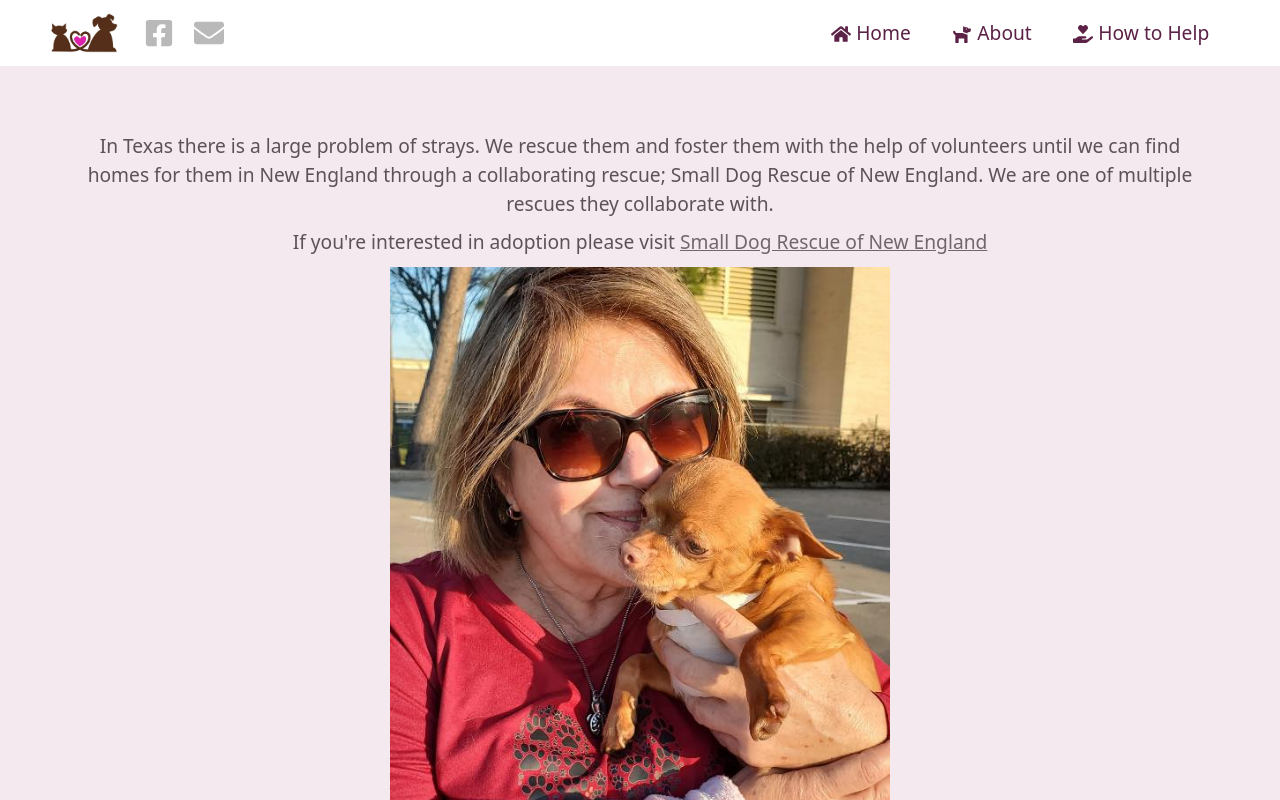
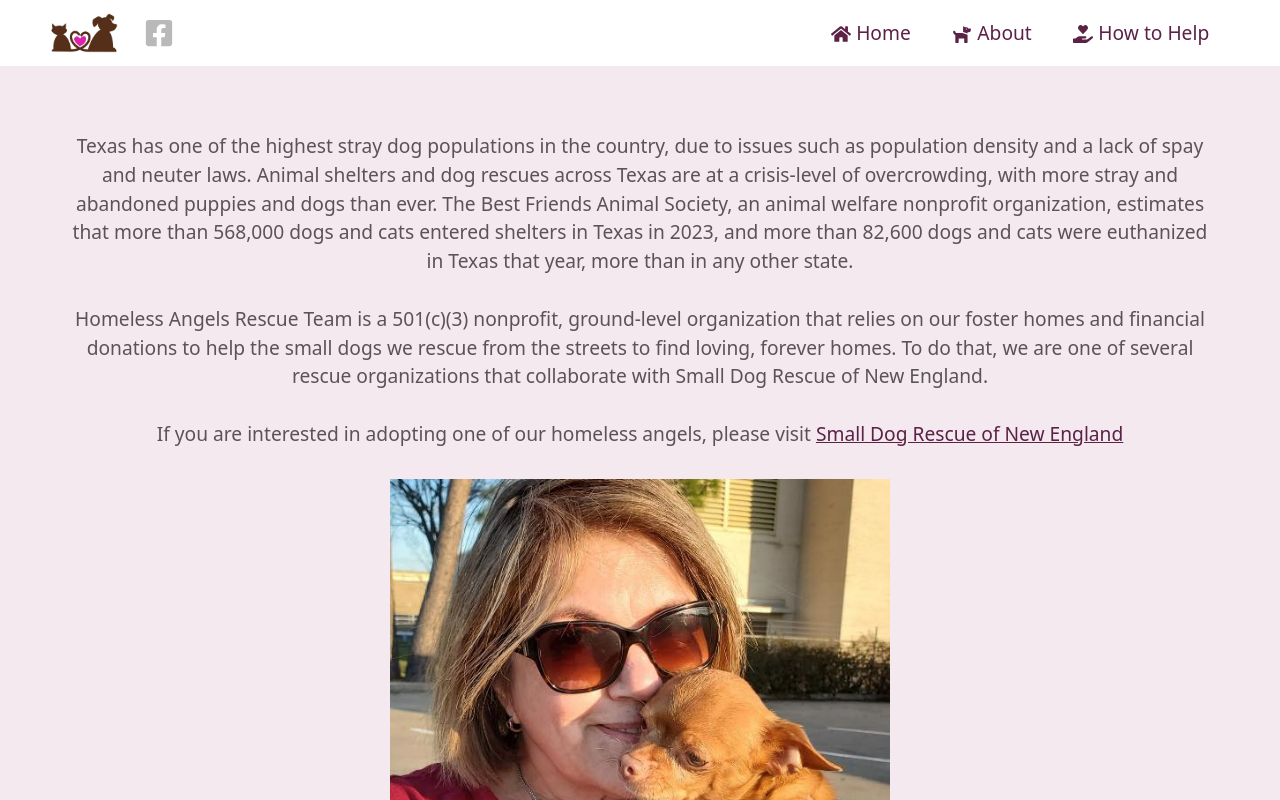
Before and after one commit to HART-org/website, a React (Vite) app: page /about in a window 1280 px wide. Shown: the top 800 px of the page. Built offline with nearby package versions, Linux system fonts and the light colour scheme.

Commit message:
Adding better content to about page. Removing email button.

```diff
--- a/src/components/About/AboutPage.tsx
+++ b/src/components/About/AboutPage.tsx
@@ -3,12 +3,8 @@ import xioimg from '/src/assets/xio.jpg';
 const AboutPage = () => {
     return (
         <div className="about-body" style={{ display: 'flex', flexDirection: 'column', alignItems: 'center' }}>
-            <p className='content-text'>In Texas there is a large problem of strays. We rescue them and foster them with the help of volunteers until we can find homes for them in New England through a collaborating rescue; Small Dog Rescue of New England. We are one of multiple rescues they collaborate with.</p>
-            <p className='content-text'>
-                If you're interested in adoption please visit&nbsp;
-                <a className='body-link' href='https://www.smalldogrescuene.org/' target="_blank">
-                    Small Dog Rescue of New England
-                </a>
+            <p style={{ marginBottom:'30px' }} className='content-text'>
+                Texas has one of the highest stray dog populations in the country, due to issues such as population density and a lack of spay and neuter laws. Animal shelters and dog rescues across Texas are at a crisis-level of overcrowding, with more stray and abandoned puppies and dogs than ever. The Best Friends Animal Society, an animal welfare nonprofit organization, estimates that more than 568,000 dogs and cats entered shelters in Texas in 2023, and more than 82,600 dogs and cats were euthanized in Texas that year, more than in any other state.<br/><br/>Homeless Angels Rescue Team is a 501(c)(3) nonprofit, ground-level organization that relies on our foster homes and financial donations to help the small dogs we rescue from the streets to find loving, forever homes. To do that, we are one of several rescue organizations that collaborate with Small Dog Rescue of New England.<br/><br/>If you are interested in adopting one of our homeless angels, please visit <a href='https://www.smalldogrescuene.org/' target="_blank">Small Dog Rescue of New England</a>
             </p>
             <img src={xioimg} alt="Xio" className='about-img' />
         </div>
--- a/src/components/Help/HelpPage.tsx
+++ b/src/components/Help/HelpPage.tsx
@@ -15,12 +15,12 @@ const HelpPage = () => {
                 <Row className="help-page-row justify-content-center flex-column flex-md-row align-items-start" style={{ gap: '20px' }}>
                     <Col className="text-center">
                         <p className='content-title'>Are you in Texas?</p>
-                        <p className='content-text'>We need fosters! If you would like to learn more about fostering an angel or helping with transports, please reach out to us by sending a message through <a href='https://www.facebook.com/homelessangelsrescueteam'>our Facebook page</a>.</p>
+                        <p className='content-text'>We need fosters! If you would like to learn more about fostering an angel or helping with transports, please reach out to us by sending a message through <a href='https://www.facebook.com/homelessangelsrescueteam' target='_blank'>our Facebook page</a>.</p>
                         <img className='help-img' src={foster_img} alt="Foster Request" />
                     </Col>
                     <Col className="text-center">
                         <p className='content-title'>Are you in Rhode Island?</p>
-                        <p className='content-text'>If you live in Rhode Island and have children ages 8+, reach out <a href='https://www.smalldogrescuene.org/'>Small Dog Rescue of New England</a></p>
+                        <p className='content-text'>If you live in Rhode Island and have children ages 8+, reach out <a href='https://www.smalldogrescuene.org/get-involved/foster-application/' target='_blank'>Small Dog Rescue of New England</a></p>
                         <img className='help-img' src={foster_img2} alt="Foster Request" />
                     </Col>
                     <Col className="text-center">
--- a/src/components/Navbar.tsx
+++ b/src/components/Navbar.tsx
@@ -36,9 +36,6 @@ function MyNavbar() {
             <Button href='https://www.facebook.com/homelessangelsrescueteam' target='_blank' style={{ marginRight:'10px', marginLeft:'10px'}} className="social-btn">
                 <FaFacebookSquare size={30} style={{ verticalAlign: "middle", marginBottom: '5px' }} />
             </Button>
-            <Button href='https://www.facebook.com/homelessangelsrescueteam' target='_blank' style={{ marginRight:'10px', marginLeft:'10px'}} className="social-btn">
-                <FaEnvelope size={30} style={{ verticalAlign: "middle", marginBottom: '5px' }} />
-            </Button>
 
             <Navbar.Toggle
                 aria-controls="responsive-navbar-nav"
```
